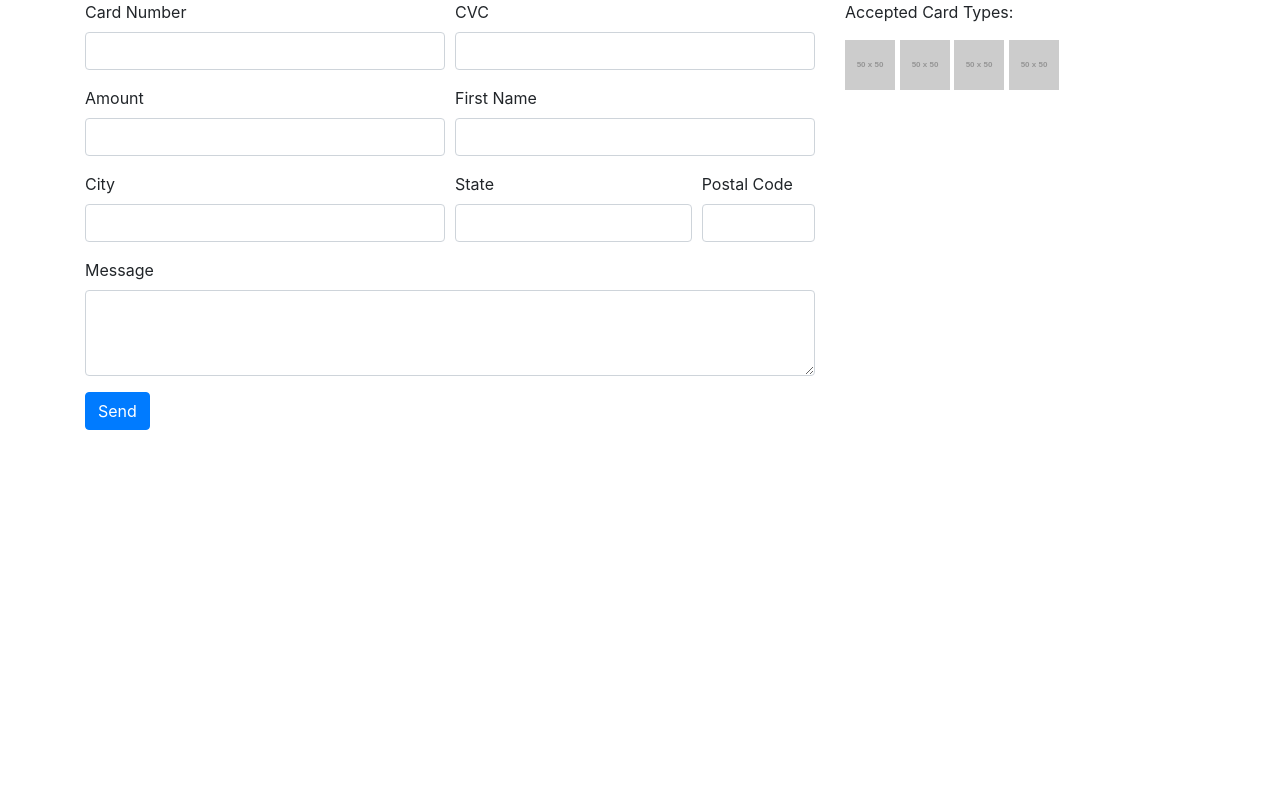
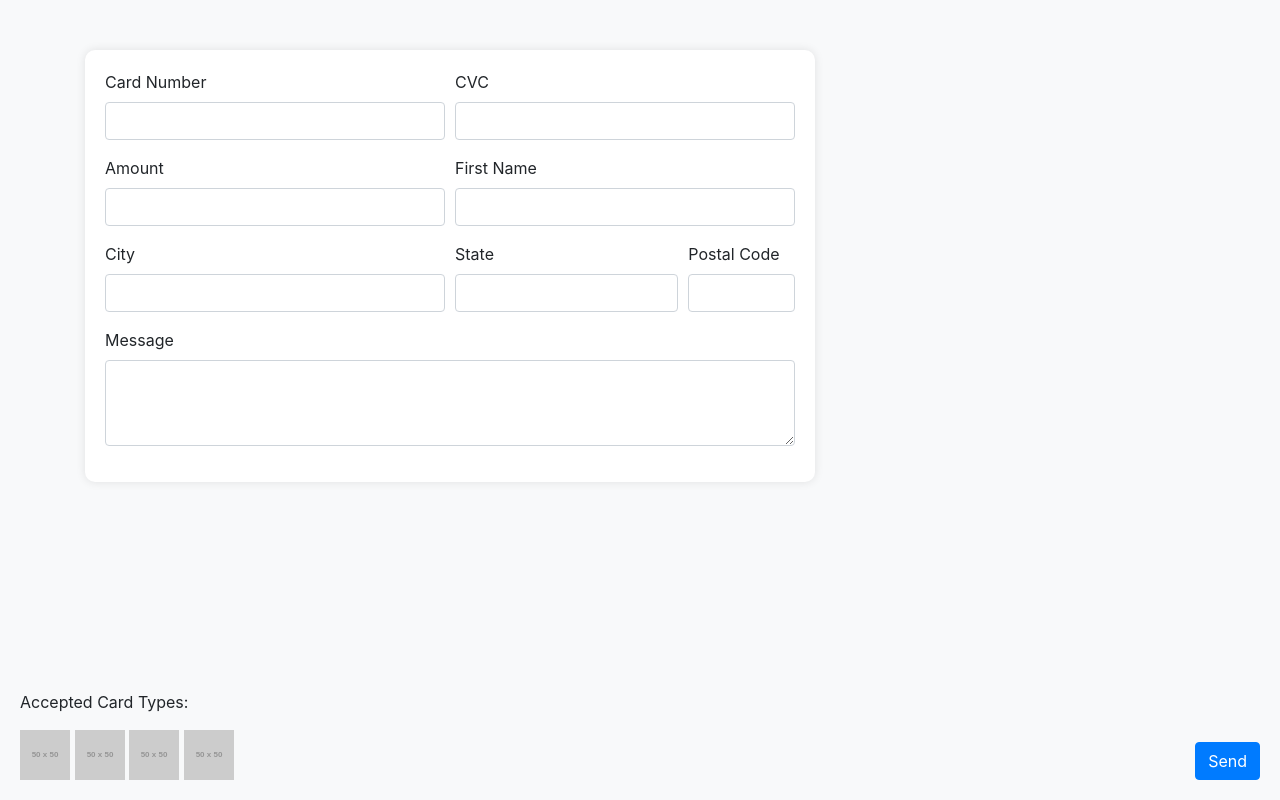
Before and after one commit to lcapohernandez/paymentform, a plain HTML site: page index.html in a window 1280 px wide. Drawn offline with nearby package versions, Linux system fonts and the light colour scheme; placeholder pictures from the web are drawn by us.

Commit message:
Update index.html
fixing stuff

```diff
--- a/index.html
+++ b/index.html
@@ -4,14 +4,41 @@
   <meta charset="UTF-8">
   <meta name="viewport" content="width=device-width, initial-scale=1.0">
   <title>Payment Form</title>
+  <!-- Bootstrap CSS -->
   <link rel="stylesheet" href="https://stackpath.bootstrapcdn.com/bootstrap/4.5.2/css/bootstrap.min.css">
+  <style>
+    body {
+      padding-top: 50px; /* Added space between top and form */
+      background-color: #f8f9fa; /* Added subtle background color */
+    }
+    .card-types {
+      position: fixed;
+      bottom: 20px;
+      left: 20px;
+    }
+    .form-group {
+      margin-bottom: 1rem;
+    }
+    .btn {
+      position: fixed;
+      bottom: 20px;
+      right: 20px;
+    }
+    .payment-form {
+      background-color: #fff; /* Added background color to form */
+      padding: 20px;
+      border-radius: 10px;
+      box-shadow: 0px 0px 10px rgba(0, 0, 0, 0.1);
+    }
+  </style>
 </head>
 <body>
 
 <div class="container">
   <div class="row">
     <div class="col-md-8">
-      <form>
+      <div class="payment-form"> <!-- Added class for styling -->
+        <form id="paymentForm">
           <div class="form-row">
             <div class="form-group col-md-6">
               <label for="cardNumber">Card Number</label>
@@ -53,6 +80,7 @@
           <button type="submit" class="btn btn-primary">Send</button>
         </form>
       </div>
+    </div>
     <div class="col-md-4">
       <div class="card-types">
         <p>Accepted Card Types:</p>
@@ -65,5 +93,15 @@
   </div>
 </div>
 
+<script>
+  document.getElementById("paymentForm").addEventListener("submit", function(event){
+    event.preventDefault();
+    // You can add your logic here to handle form submission
+    // For example, you can send the form data to a server-side script using AJAX
+    // or perform client-side validation before submitting the form
+    console.log("Form submitted!");
+  });
+</script>
+
 </body>
 </html>
```
Lines whose indentation alone changed are shown as unchanged.
